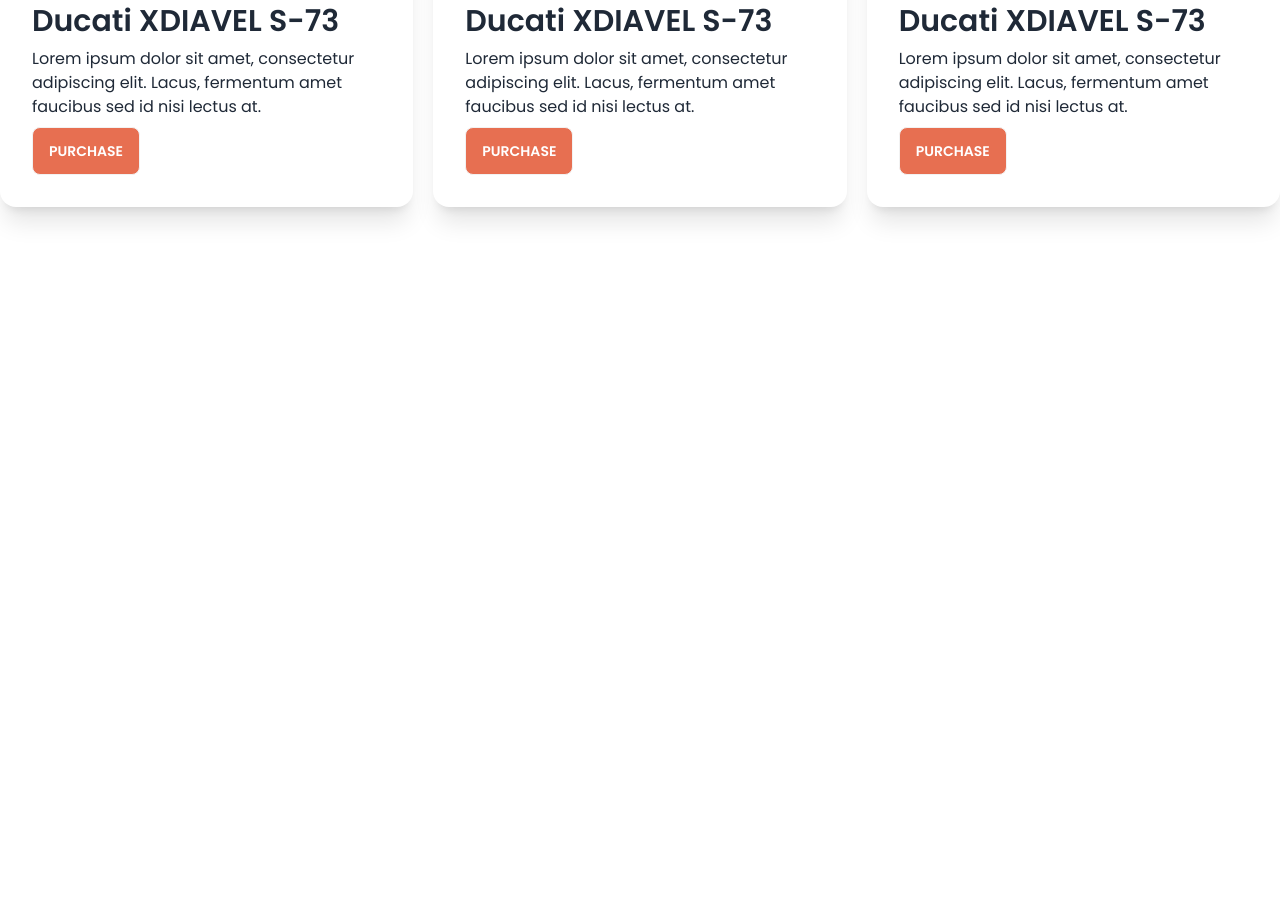
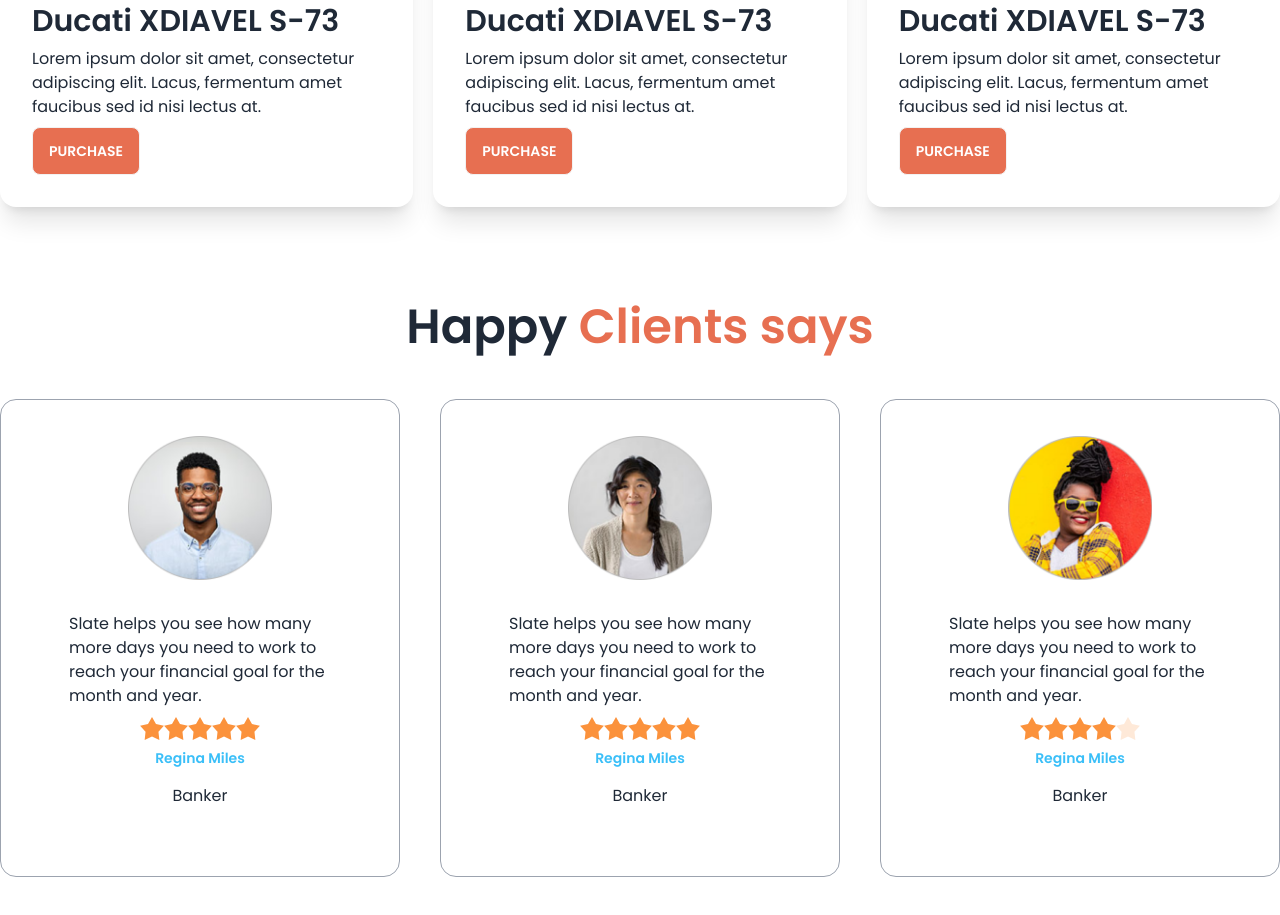
Before and after one commit to ariful-gitbit/biker-zone-with-daisyui, a plain HTML site: page index.html in a window 1280 px wide. Shown: the part 1099-2014 px from the top of the page. Before the commit the page ends 1402 px from the top, so only its background shows below. Drawn offline with nearby package versions, Linux system fonts and the light colour scheme.

Commit message:
Added happy clients section

```diff
--- a/index.html
+++ b/index.html
@@ -181,9 +181,6 @@
     <!-- featured bike section end-->
 
 
-
-
-
     <!-- Latest bike section start-->
     <section class="my-24">
       <h3 class="text-5xl mb-12 font-semibold text-center">Latest Bikes</h3>
@@ -229,6 +226,78 @@
     </section>
     <!-- Latest bike section end-->
 
+    <!-- Happy clients section start-->
+    <section class="my-24">
+      <h3 class="text-5xl mb-12 font-semibold text-center">Happy <span class="text-bike-primary">Clients says</span></h3>
+
+      <div class="grid gap-10 grid-cols-1 md:grid-cols-2 lg:grid-cols-3">
+        <!-- 1st review -->
+        <div class="card bg-base-100 p-9 border border-gray-400">
+          <figure><img class="w-36" src="images/others/user-1.png" alt="Shoes" /></figure>
+          <div class="card-body">
+            <p>Slate helps you see how many more days you need to work to reach your financial goal for the month and year.</p>
+
+            <div class="rating justify-center">
+              <input type="radio" name="rating-2" class="mask mask-star-2 bg-orange-400" />
+              <input type="radio" name="rating-2" class="mask mask-star-2 bg-orange-400" />
+              <input type="radio" name="rating-2" class="mask mask-star-2 bg-orange-400" />
+              <input type="radio" name="rating-2" class="mask mask-star-2 bg-orange-400" checked />
+              <input type="radio" name="rating-2" class="mask mask-star-2 bg-orange-400" />
+            </div>
+
+            <div class="text-center space-y-4">
+              <h4 class="text-sm font-semibold text-info">Regina Miles</h4>
+              <p>Banker</p>
+            </div>
+          </div>
+        </div>
+
+        <!-- 2nd review -->
+        <div class="card bg-base-100 p-9 border border-gray-400">
+          <figure><img class="w-36" src="images/others/user-2.png" alt="Shoes" /></figure>
+          <div class="card-body">
+            <p>Slate helps you see how many more days you need to work to reach your financial goal for the month and year.</p>
+
+            <div class="rating justify-center">
+              <input type="radio" name="rating-2" class="mask mask-star-2 bg-orange-400" />
+              <input type="radio" name="rating-2" class="mask mask-star-2 bg-orange-400" />
+              <input type="radio" name="rating-2" class="mask mask-star-2 bg-orange-400" />
+              <input type="radio" name="rating-2" class="mask mask-star-2 bg-orange-400" checked />
+              <input type="radio" name="rating-2" class="mask mask-star-2 bg-orange-400" />
+            </div>
+
+            <div class="text-center space-y-4">
+              <h4 class="text-sm font-semibold text-info">Regina Miles</h4>
+              <p>Banker</p>
+            </div>
+          </div>
+        </div>
+
+        <!-- 3rd review -->
+        <div class="card bg-base-100 p-9 border border-gray-400">
+          <figure><img class="w-36" src="images/others/user-3.png" alt="Shoes" /></figure>
+          <div class="card-body">
+            <p>Slate helps you see how many more days you need to work to reach your financial goal for the month and year.</p>
+
+            <div class="rating justify-center">
+              <input type="radio" name="rating-2" class="mask mask-star-2 bg-orange-400" />
+              <input type="radio" name="rating-2" class="mask mask-star-2 bg-orange-400" />
+              <input type="radio" name="rating-2" class="mask mask-star-2 bg-orange-400" />
+              <input type="radio" name="rating-2" class="mask mask-star-2 bg-orange-400" checked />
+              <input type="radio" name="rating-2" class="mask mask-star-2 bg-orange-400" />
+            </div>
+
+            <div class="text-center space-y-4">
+              <h4 class="text-sm font-semibold text-info">Regina Miles</h4>
+              <p>Banker</p>
+            </div>
+          </div>
+        </div>
+
+      </div>
+
+    </section>
+    <!-- Happy clients section end-->
   </main>
 
   <footer></footer>
```
